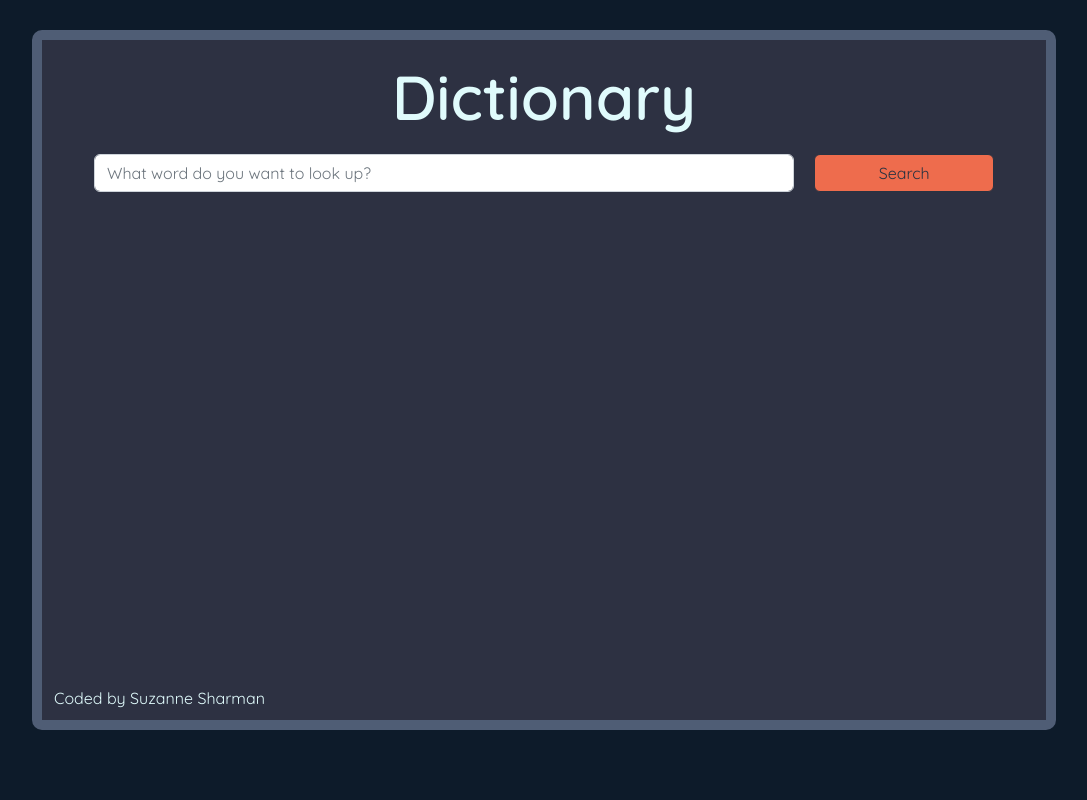
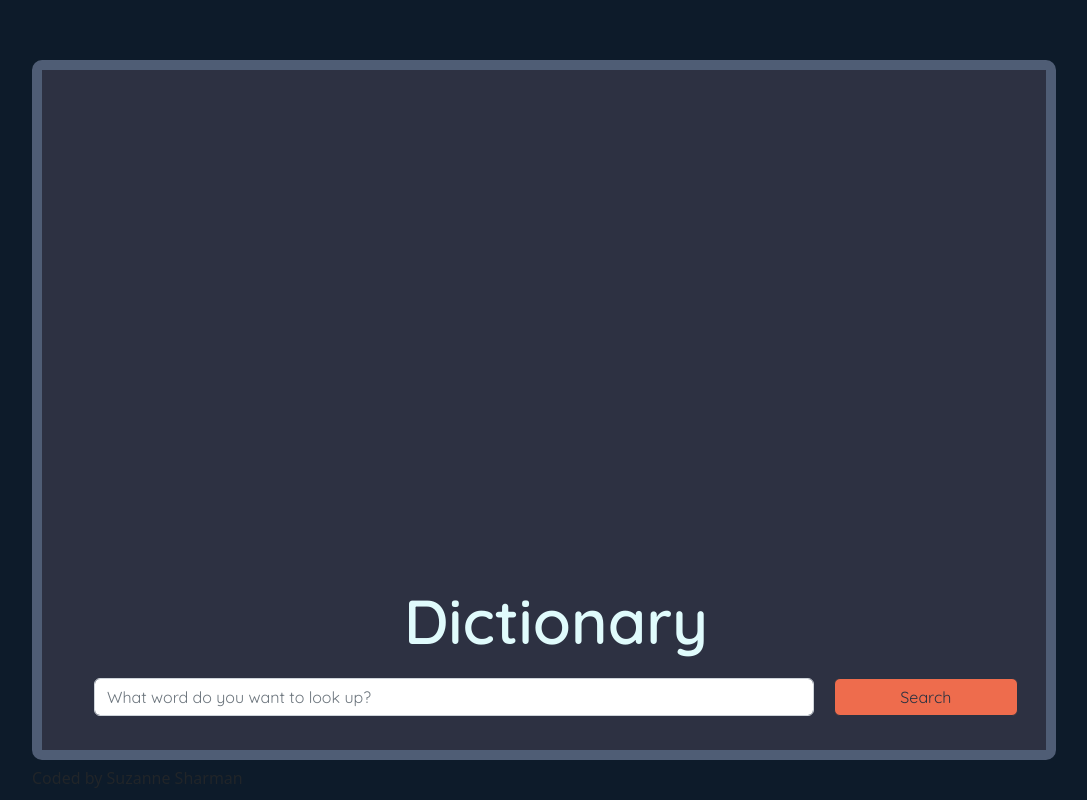
Before and after one commit to suzStar/dictionaryReact, a React (Create React App) app: page / in a window 1280 px wide. Shown: the whole page, without its empty margins (96-1183 px from the left). Built offline with nearby package versions, Linux system fonts and the light colour scheme.

Commit message:
Clean up of code & Testing of  search bar funct

```diff
--- a/src/App.css
+++ b/src/App.css
@@ -3,13 +3,19 @@ body {
   flex-direction: column;
   align-items: center;
   justify-content: center;
+  margin: auto 0;
   background-color: #0D1B2A;
 }
 
 .App {
+  display: flex;
+  flex-direction: column;
+  justify-content: center;
+
   font-family: 'Quicksand', sans-serif;
   position: relative;
-  margin-top: 30px;
+
+  margin-top: 60px;
   width: 1024px;
   height: 700px;
   border: 10px solid #4F5D75;
@@ -25,9 +31,14 @@ h1 {
   font-size: 62px;
 }
 
+.pageOpener {
+  position: absolute;
+  width: 100%;
+  bottom: 5%;
+}
+
 form {
   margin: 0 40px;
-  font-weight: 800;
 }
 
 .btn-primary {
--- a/src/App.js
+++ b/src/App.js
@@ -5,11 +5,12 @@ import Dictionary from "./Dictionary";
 function App() {
   return (
     <div className="App container">
-      <h1>Dictionary</h1>
-      <main>
-        <Dictionary />
-      </main>
-      <footer>Coded by Suzanne Sharman </footer>
+      <div className="pageOpener">
+        <h1>Dictionary</h1>
+        <main>
+          <Dictionary />
+        </main>
+      </div>
     </div>
   );
 }
--- a/src/Dictionary.js
+++ b/src/Dictionary.js
@@ -34,7 +34,7 @@ function Dictionary() {
   }
   return (
     <div className="Dictionary">
-      <form onSubmit={search} className="d-flex">
+      <form onSubmit={search} className="testing d-flex">
         <input
           className="form-control mr-5"
           type="search"
--- a/src/Photos.js
+++ b/src/Photos.js
@@ -8,7 +8,11 @@ function Photos(props) {
         return (
           <div key={index}>
             <a href={photo.url} target="_blank" rel="noreferrer">
-              <img src={photo.src.landscape} alt={photo.alt}></img>
+              <img
+                className="img-fluid"
+                src={photo.src.landscape}
+                alt={photo.alt}
+              ></img>
             </a>
           </div>
         );
--- a/src/Results.css
+++ b/src/Results.css
@@ -1,6 +1,6 @@
 .Results {
     text-align: left;
-    margin: 0 30px;
+    margin: auto 30px;
 }
 
 .scroll {
--- a/src/index.js
+++ b/src/index.js
@@ -9,6 +9,7 @@ const root = ReactDOM.createRoot(document.getElementById("root"));
 root.render(
   <React.StrictMode>
     <App />
+    <footer>Coded by Suzanne Sharman </footer>
   </React.StrictMode>
 );
 
```
Also changed, not shown: src/ImagesGrid.js (deleted, +0 -27 lines).
